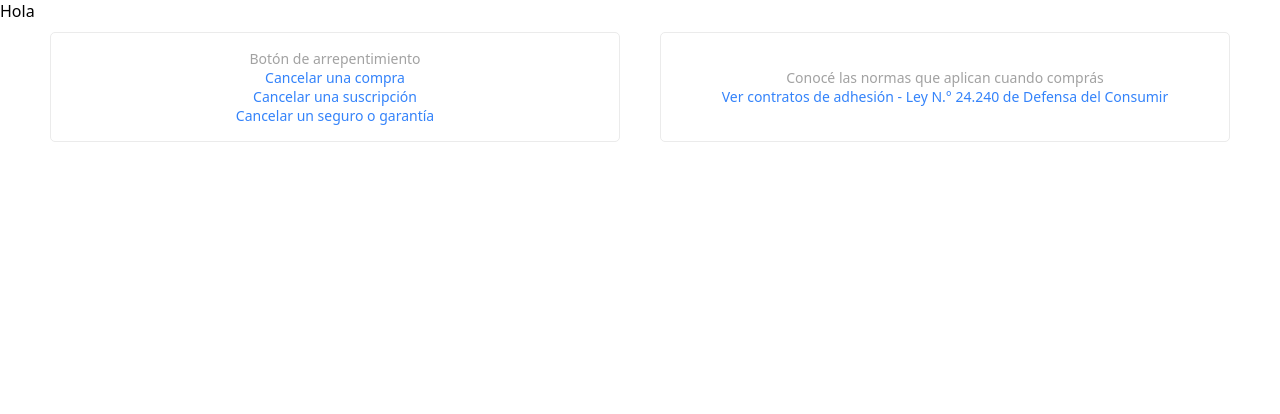
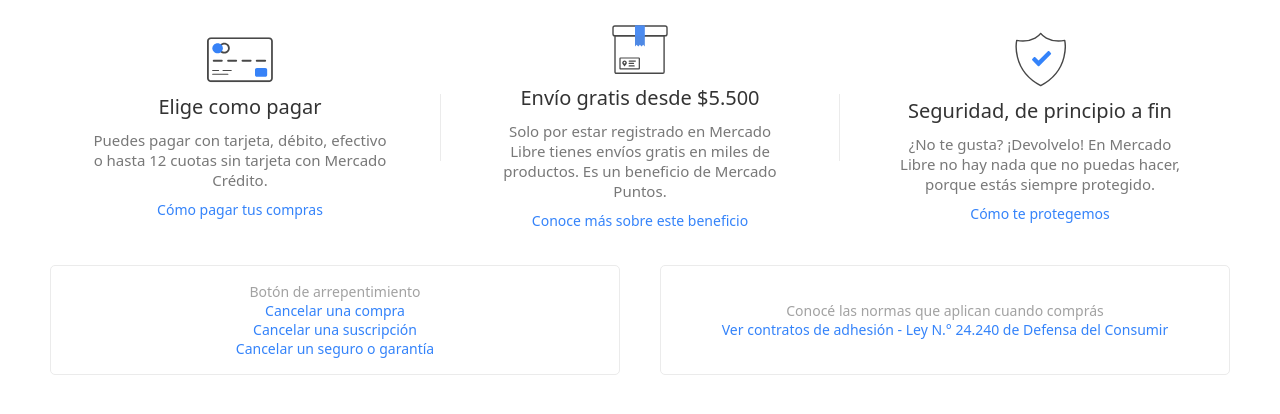
Before and after one commit to Meli-clone/meli-clone, a React (Vite) app: page / in a window 1280 px wide. Shown: the top 414 px of the page. Built offline with nearby package versions, Linux system fonts and the light colour scheme; a web font is replaced by a local one.

Commit message:
Add ShoppingInfo component in device desktop

```diff
--- a/src/views/Home/components/ShoppingInfo/ShoppingInfo.tsx
+++ b/src/views/Home/components/ShoppingInfo/ShoppingInfo.tsx
@@ -1,14 +1,100 @@
+import { useState, useEffect } from 'react';
 import useWindowSize from '@/hooks/useWindowSize';
 import ShoppingInfoMobile from './components/ShoppingInfoMobile';
+import boxImage from '@/assets/images/shopping-info-box.svg';
+import cardImage from '@/assets/images/shopping-info-card.svg';
+import protectImage from '@/assets/images/shopping-info-protect.svg';
+import ShoppingInfoDesktop from './components/ShoppingInfoDesktop';
+
+const SHOPPING_INFO_DATA = [
+  {
+    id: 0,
+    img: protectImage,
+    altimg: 'Escudo',
+    title: 'Seguridad, de principio a fin',
+    description:
+      '¿No te gusta? ¡Devolvelo! En Mercado Libre no hay nada que no puedas hacer, porque estás siempre protegido.',
+    link: {
+      label: 'Cómo te protegemos',
+      href: '#',
+    },
+  },
+  {
+    id: 1,
+    img: cardImage,
+    altimg: 'Tarjeta',
+    title: 'Elige como pagar',
+    description:
+      'Puedes pagar con tarjeta, débito, efectivo o hasta 12 cuotas sin tarjeta con Mercado Crédito.',
+    link: {
+      label: 'Cómo pagar tus compras',
+      href: '#',
+    },
+  },
+
+  {
+    id: 2,
+    img: boxImage,
+    altimg: 'Caja',
+    title: 'Envío gratis desde $5.500',
+    description:
+      'Solo por estar registrado en Mercado Libre tienes envíos gratis en miles de productos. Es un beneficio de Mercado Puntos.',
+    link: {
+      label: 'Conoce más sobre este beneficio',
+      href: '#',
+    },
+  },
+  {
+    id: 3,
+    img: protectImage,
+    altimg: 'Escudo',
+    title: 'Seguridad, de principio a fin',
+    description:
+      '¿No te gusta? ¡Devolvelo! En Mercado Libre no hay nada que no puedas hacer, porque estás siempre protegido.',
+    link: {
+      label: 'Cómo te protegemos',
+      href: '#',
+    },
+  },
+
+  {
+    id: 4,
+    img: cardImage,
+    altimg: 'Tarjeta',
+    title: 'Elige como pagar',
+    description:
+      'Puedes pagar con tarjeta, débito, efectivo o hasta 12 cuotas sin tarjeta con Mercado Crédito.',
+    link: {
+      label: 'Cómo pagar tus compras',
+      href: '#',
+    },
+  },
+];
+interface ShoppingData {
+  id: number;
+  img: string;
+  altimg: string;
+  title: string;
+  description: string;
+  link: {
+    label: string;
+    href: string;
+  };
+}
 
 const ShoppingInfo = () => {
+  const [shoppingData, setShoppingData] = useState<Array<ShoppingData>>([]);
   const [width] = useWindowSize();
 
+  useEffect(() => {
+    setShoppingData(SHOPPING_INFO_DATA);
+  }, []);
+
   if (width > 768) {
-    return <p>Hola</p>;
+    return <ShoppingInfoDesktop shoppingData={shoppingData} width={width} />;
   }
 
-  return <ShoppingInfoMobile />;
+  return <ShoppingInfoMobile shoppingData={shoppingData} />;
 };
 
 export default ShoppingInfo;
--- a/src/views/Home/components/ShoppingInfo/components/ShoppingCard.tsx
+++ b/src/views/Home/components/ShoppingInfo/components/ShoppingCard.tsx
@@ -18,8 +18,10 @@
 }
 
 const ShoppingCard = ({ data, width }: PropsCardShopping) => {
+  // style={{ minWidth: `${width}` }} Revisando estos estilos ❌
+
   return (
-    <div className='carousel_shopping_card' style={{ minWidth: `${width}` }}>
+    <div className='carousel_shopping_card'>
       <img src={data.img} alt={`Imagen de ${data.altimg}`} />
       <h2>{data.title}</h2>
       <p>{data.description}</p>
--- /dev/null
+++ b/src/views/Home/components/ShoppingInfo/components/ShoppingInfoDesktop.scss
@@ -0,0 +1,34 @@
+@import '@/utils/sass/theme.scss';
+
+.shopping_info_desktop_container {
+  display: flex;
+  justify-content: center;
+  align-items: center;
+}
+
+.shopping_info_desktop {
+  max-width: $max-width;
+  display: flex;
+
+  & > :nth-child(2) {
+    position: relative;
+  }
+
+  & > :nth-child(2)::before {
+    width: 1px;
+    height: 67px;
+    content: '';
+    position: absolute;
+    left: 0;
+    background-color: $background;
+  }
+
+  & > :nth-child(2)::after {
+    width: 1px;
+    height: 67px;
+    content: '';
+    position: absolute;
+    right: 0;
+    background-color: $background;
+  }
+}
--- /dev/null
+++ b/src/views/Home/components/ShoppingInfo/components/ShoppingInfoDesktop.tsx
@@ -0,0 +1,35 @@
+import ShoppingCard from './ShoppingCard';
+import './ShoppingInfoDesktop.scss';
+
+interface ShoppingData {
+  id: number;
+  img: string;
+  altimg: string;
+  title: string;
+  description: string;
+  link: {
+    label: string;
+    href: string;
+  };
+}
+
+interface Props {
+  shoppingData: Array<ShoppingData>;
+  width: number;
+}
+
+const ShoppingInfoDesktop = ({ shoppingData }: Props) => {
+  return (
+    <div className='shopping_info_desktop_container'>
+      <div className='shopping_info_desktop'>
+        {shoppingData
+          .filter((e, i, array) => i !== 0 && i !== array.length - 1)
+          .map(e => (
+            <ShoppingCard key={e.id} data={e} width={100} />
+          ))}
+      </div>
+    </div>
+  );
+};
+
+export default ShoppingInfoDesktop;
--- a/src/views/Home/components/ShoppingInfo/components/ShoppingInfoMobile.tsx
+++ b/src/views/Home/components/ShoppingInfo/components/ShoppingInfoMobile.tsx
@@ -1,76 +1,7 @@
 import { useEffect, useState } from 'react';
-import boxImage from '@/assets/images/shopping-info-box.svg';
-import cardImage from '@/assets/images/shopping-info-card.svg';
-import protectImage from '@/assets/images/shopping-info-protect.svg';
 import './ShoppingInfoMobile.scss';
 import useWindowSize from '@/hooks/useWindowSize';
 import ShoppingCard from './ShoppingCard';
-
-const SHOPPING_INFO_DATA = [
-  {
-    id: 0,
-    img: protectImage,
-    altimg: 'Escudo',
-    title: 'Seguridad, de principio a fin',
-    description:
-      '¿No te gusta? ¡Devolvelo! En Mercado Libre no hay nada que no puedas hacer, porque estás siempre protegido.',
-    link: {
-      label: 'Cómo te protegemos',
-      href: '#',
-    },
-  },
-  {
-    id: 1,
-    img: cardImage,
-    altimg: 'Tarjeta',
-    title: 'Elige como pagar',
-    description:
-      'Puedes pagar con tarjeta, débito, efectivo o hasta 12 cuotas sin tarjeta con Mercado Crédito.',
-    link: {
-      label: 'Cómo pagar tus compras',
-      href: '#',
-    },
-  },
-
-  {
-    id: 2,
-    img: boxImage,
-    altimg: 'Caja',
-    title: 'Envío gratis desde $5.500',
-    description:
-      'Solo por estar registrado en Mercado Libre tienes envíos gratis en miles de productos. Es un beneficio de Mercado Puntos.',
-    link: {
-      label: 'Conoce más sobre este beneficio',
-      href: '#',
-    },
-  },
-  {
-    id: 3,
-    img: protectImage,
-    altimg: 'Escudo',
-    title: 'Seguridad, de principio a fin',
-    description:
-      '¿No te gusta? ¡Devolvelo! En Mercado Libre no hay nada que no puedas hacer, porque estás siempre protegido.',
-    link: {
-      label: 'Cómo te protegemos',
-      href: '#',
-    },
-  },
-
-  {
-    id: 4,
-    img: cardImage,
-    altimg: 'Tarjeta',
-    title: 'Elige como pagar',
-    description:
-      'Puedes pagar con tarjeta, débito, efectivo o hasta 12 cuotas sin tarjeta con Mercado Crédito.',
-    link: {
-      label: 'Cómo pagar tus compras',
-      href: '#',
-    },
-  },
-];
-
 interface ShoppingData {
   id: number;
   img: string;
@@ -83,8 +14,11 @@
   };
 }
 
-const ShoppingInfoMobile = () => {
-  const [shoppingData, setShoppingData] = useState<Array<ShoppingData>>([]);
+interface Prop {
+  shoppingData: Array<ShoppingData>;
+}
+
+const ShoppingInfoMobile = ({ shoppingData }: Prop) => {
   const [touchStart, setTouchStart] = useState(0);
   const [touchPageX, setTouchPageX] = useState(0);
   const [isTransition, setIsTransition] = useState(false);
@@ -95,10 +29,6 @@
   useEffect(() => {
     setTouchPageX(-width);
   }, [width]);
-
-  useEffect(() => {
-    setShoppingData(SHOPPING_INFO_DATA);
-  }, []);
 
   const handleTouchStart = (event: React.TouchEvent<HTMLElement>) => {
     setTouchStart(event.changedTouches[0].pageX - touchPageX);
```
